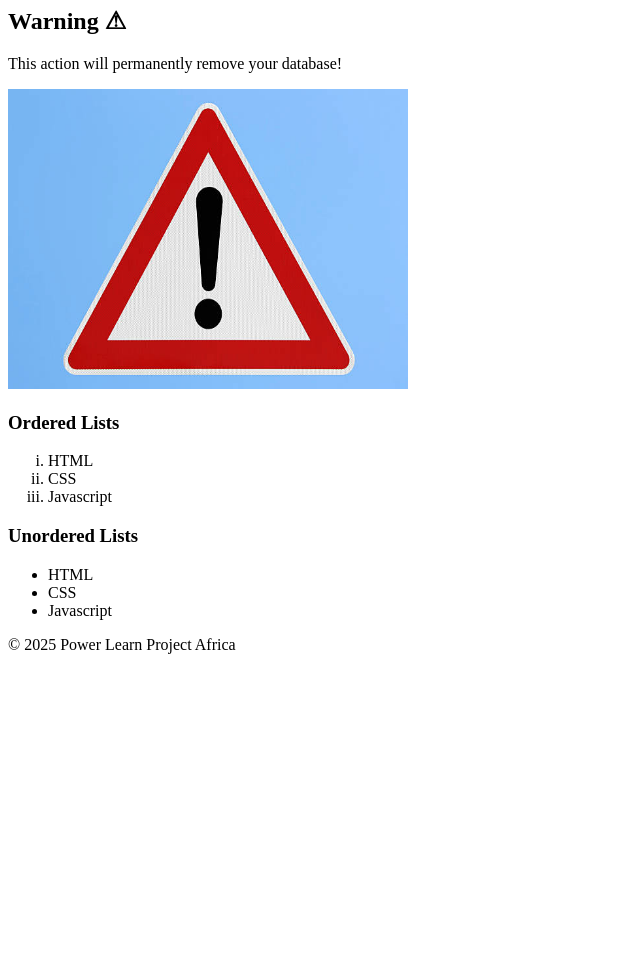
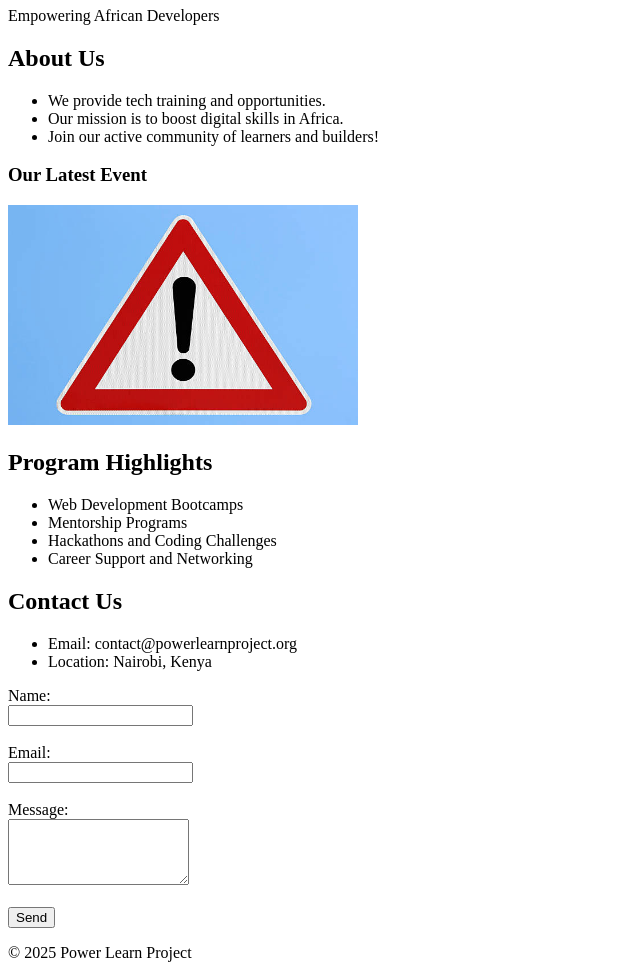
Before and after one commit to BARKLEY-HCK/WEB1, a plain HTML site: page index.html in a window 1280 px wide. Shown: the part 73-1051 px from the top of the page, without its empty margins (0-640 px from the left). Before the commit the page ends 800 px from the top, so only its background shows below. Drawn offline with Linux system fonts and the light colour scheme.

Commit message:
Update index.html

```diff
--- a/index.html
+++ b/index.html
@@ -1,35 +1,58 @@
 <!DOCTYPE html>
 <head>
-    <title>Sample Drop Page</title>
+  <title>Samuel Lugallah Fundi</title>
 </head>
 <body>
   <header>
-      <h1>Drop Database Page</h1>
+    <h1>Power Learn Project</h1>
+    <p>Empowering African Developers</p>
   </header>
 
   <main>
     <section>
-        <h2>Warning ⚠</h2>
-        <p>This action will permanently remove your database!</p>
-        <embed src="warning.jpg" width="400" height="300" />
+      <h2>About Us</h2>
+      <ul>
+        <li>We provide tech training and opportunities.</li>
+        <li>Our mission is to boost digital skills in Africa.</li>
+        <li>Join our active community of learners and builders!</li>
+      </ul>
+      <h3>Our Latest Event</h3>
+      <embed src="warning.jpg" width="350" height="220" />
+    </section>
+
+    <section>
+      <h2>Program Highlights</h2>
+      <ul>
+        <li>Web Development Bootcamps</li>
+        <li>Mentorship Programs</li>
+        <li>Hackathons and Coding Challenges</li>
+        <li>Career Support and Networking</li>
+      </ul>
+    </section>
+
+    <section>
+      <h2>Contact Us</h2>
+      <ul>
+        <li>Email: contact@powerlearnproject.org</li>
+        <li>Location: Nairobi, Kenya</li>
+      </ul>
+      <form>
+        <label for="name">Name:</label><br>
+        <input type="text" id="name" name="name" required><br><br>
+
+        <label for="email">Email:</label><br>
+        <input type="email" id="email" name="email" required><br><br>
+
+        <label for="message">Message:</label><br>
+        <textarea id="message" name="message" rows="4" required></textarea><br><br>
+
+        <button type="submit">Send</button>
+      </form>
     </section>
   </main>
 
-     <h3>Ordered Lists</h3>
-        <ol type="i">
-            <li>HTML</li>
-            <li>CSS</li>
-            <LI>Javascript</LI>
-            </ol>
-               <h3>Unordered Lists</h3>
-               <ul>
-                <li>HTML</li>
-                <li>CSS</li>
-                <li>Javascript</li>
-               </ul>
-
   <footer>
-      <p>&copy; 2025 Power Learn Project Africa</p>
+    <p>&copy; 2025 Power Learn Project </p>
   </footer>
 </body>
 </html>
```
Lines whose indentation alone changed are shown as unchanged.
